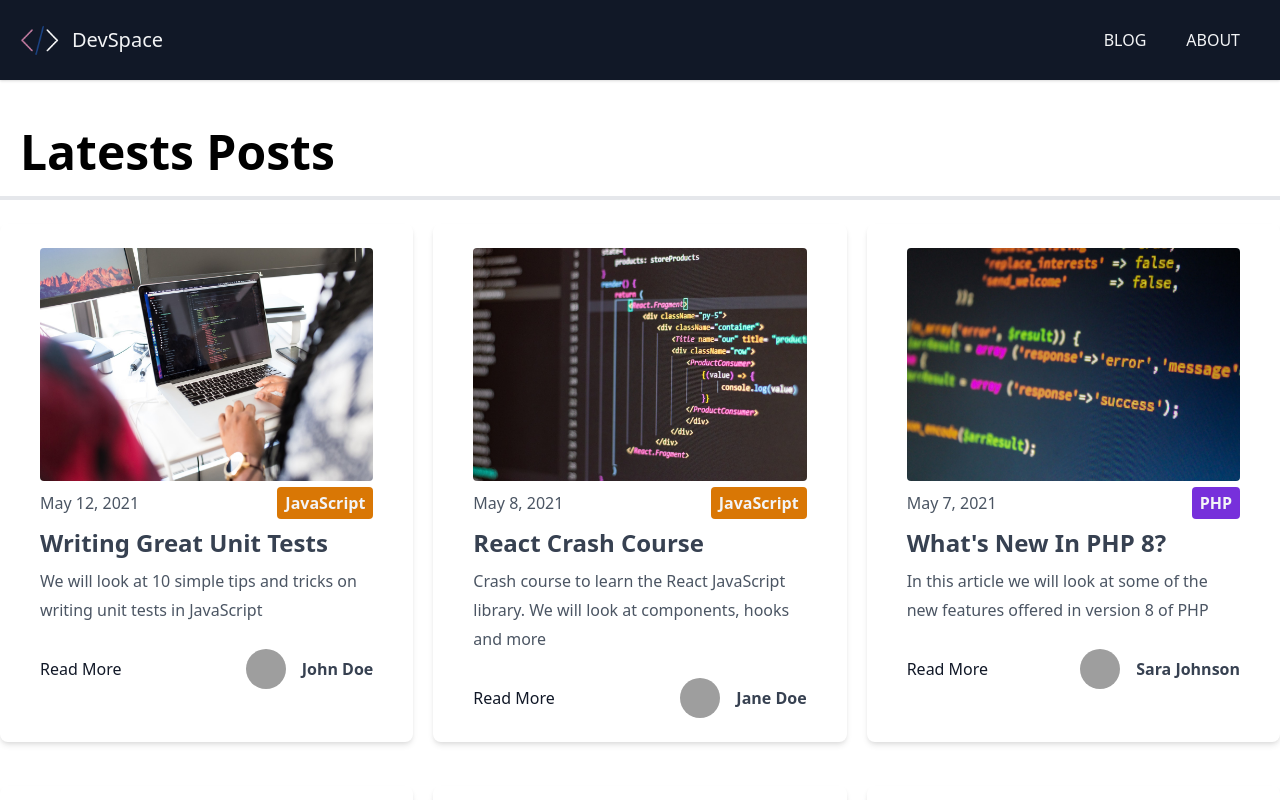
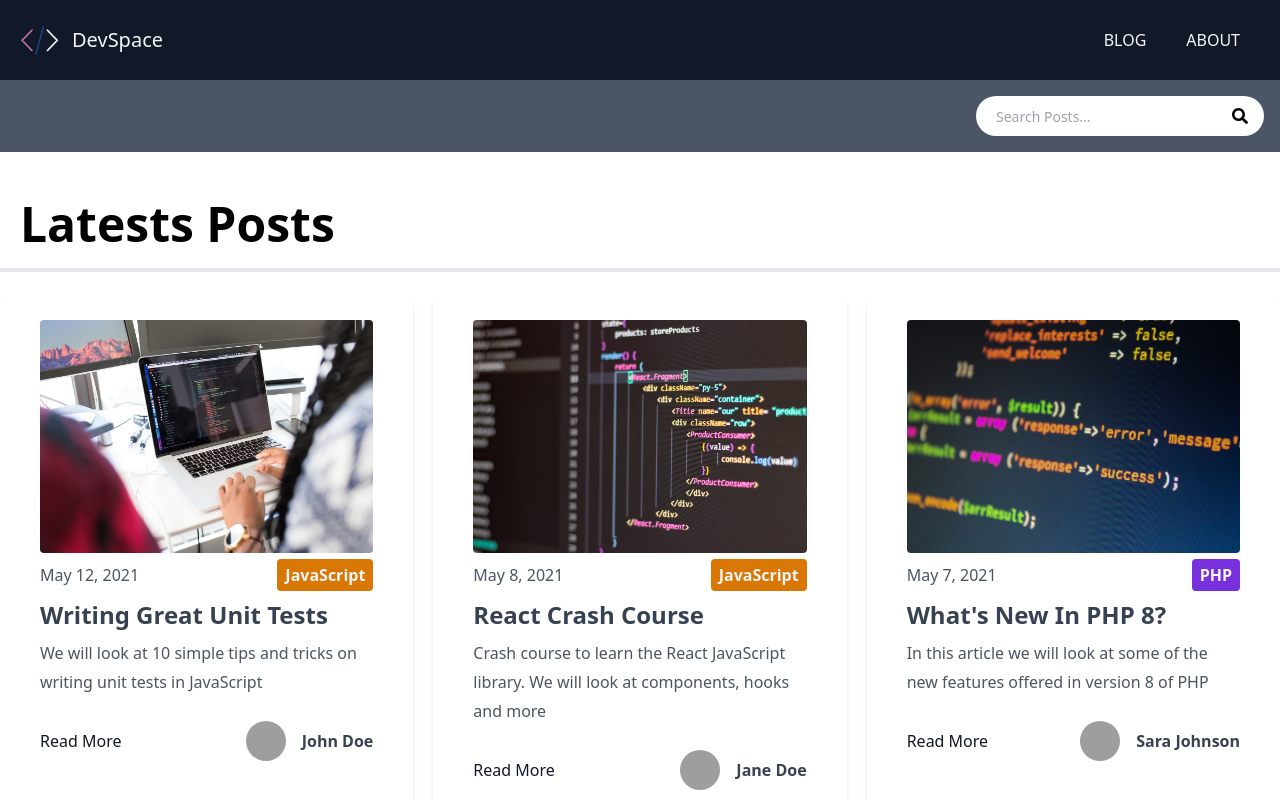
Before and after one commit to Thomas13702/DevSpace, a Next.js app: page / in a window 1280 px wide. Shown: the top 800 px of the page. Built offline with nearby package versions, Linux system fonts and the light colour scheme; grey boxes are pictures that could not be loaded.

Commit message:
Added Search component

```diff
--- a/components/Layout.js
+++ b/components/Layout.js
@@ -1,5 +1,6 @@
 import Head from "next/head";
 import Header from "./Header";
+import Search from "./Search";
 
 export default function Layout({ title, children, keywords, description }) {
   return (
@@ -11,6 +12,7 @@ export default function Layout({ title, children, keywords, description }) {
         <link rel="icon" href="/favicon.ico" />
       </Head>
       <Header />
+      <Search />
       <main className="container mx-auto my-7">{children}</main>
     </div>
   );
--- a/components/Post.js
+++ b/components/Post.js
@@ -2,9 +2,10 @@ import Link from "next/link";
 import Image from "next/image";
 import CategoryLabel from "./Categorylabel";
 
-export default function Post({ post }) {
+export default function Post({ post, compact }) {
   return (
     <div className="w-full px-10 py-6 bg-whote rounded-lg shadow-md mt-6">
+      {!compact && (
         <Image
           src={post.frontmatter.cover_image}
           alt=""
@@ -12,6 +13,7 @@ export default function Post({ post }) {
           width={600}
           className="mb-4 rounded"
         />
+      )}
 
       <div className="flex justify-between items-center">
         <span className="font-light text-gray-600">
@@ -28,7 +30,7 @@ export default function Post({ post }) {
         </Link>
         <p className="mt-2 text-gray-600">{post.frontmatter.excerpt}</p>
       </div>
-
+      {!compact && (
         <div className="flex justify-between items-center mt-6">
           <Link href={`/blog/${post.slug}`}>
             <a className="text-gray-900 hover:text-blue-600">Read More</a>
@@ -39,9 +41,12 @@ export default function Post({ post }) {
               alt=""
               className="mx-4 w-10 h-10 object-cover rounded-full hidden sm:block"
             />
-          <h3 className="text-gray-700 font-bold">{post.frontmatter.author}</h3>
+            <h3 className="text-gray-700 font-bold">
+              {post.frontmatter.author}
+            </h3>
           </div>
         </div>
+      )}
     </div>
   );
 }
--- /dev/null
+++ b/components/Search.js
@@ -0,0 +1,44 @@
+import { useState, useEffect } from "react";
+import { FaSearch } from "react-icons/fa";
+import SearchResults from "./SearchResults";
+
+export default function Search() {
+  const [searchTerm, setSearchTerm] = useState("");
+  const [searchResults, setSearchResults] = useState([]);
+
+  useEffect(() => {
+    const getResults = async () => {
+      if (searchTerm === "") {
+        setSearchResults([]);
+      } else {
+        const res = await fetch(`/api/search?q=${searchTerm}`);
+        const { results } = await res.json();
+        setSearchResults(results);
+      }
+    };
+
+    getResults();
+  }, [searchTerm]);
+
+  return (
+    <div className="relative bg-gray-600 p-4">
+      <div className="container mx-auto flex items-center justify-content md:justify-end">
+        <div className="relative text-gray-600 w-72">
+          <form>
+            <input
+              type="search"
+              name="search"
+              id="search"
+              className="bg-white h-10 px-5 pr-10 rounded-full text-sm focus:outline-none w-72"
+              value={searchTerm}
+              onChange={(e) => setSearchTerm(e.target.value)}
+              placeholder="Search Posts..."
+            />
+            <FaSearch className="absolute top-0 right-0 text-black mt-3 mr-4" />
+          </form>
+        </div>
+      </div>
+      <SearchResults results={searchResults} />
+    </div>
+  );
+}
--- /dev/null
+++ b/components/SearchResults.js
@@ -0,0 +1,15 @@
+import Post from "./Post";
+
+export default function SearchResults({ results }) {
+  if (results.length === 0) return <></>;
+  return (
+    <div className="absolute top-20 right-0 md:right-10 z-10 border-4 border-gray-500 bg-white text-black w-full md:w-6/12 rounded-2xl">
+      <div className="p-10">
+        <h2 className="text-3xl mb-3">{results.length} Results</h2>
+        {results.map((result, index) => (
+          <Post key={index} post={result} compact={true} />
+        ))}
+      </div>
+    </div>
+  );
+}
--- a/package.json
+++ b/package.json
@@ -14,6 +14,7 @@
     "next": "11.0.0",
     "react": "17.0.2",
     "react-dom": "17.0.2",
+    "react-icons": "^4.2.0",
     "source-map": "^0.8.0-beta.0"
   },
   "devDependencies": {
--- a/pages/api/hello.js
+++ /dev/null
@@ -1,5 +0,0 @@
-// Next.js API route support: https://nextjs.org/docs/api-routes/introduction
-
-export default function handler(req, res) {
-  res.status(200).json({ name: 'John Doe' })
-}
--- /dev/null
+++ b/pages/api/search.js
@@ -0,0 +1,38 @@
+import fs from "fs";
+import path from "path";
+import matter from "gray-matter";
+
+export default function handler(req, res) {
+  let posts;
+
+  if (process.env.NODE_ENV === "production") {
+    //TODO - fetch from cache
+  } else {
+    const files = fs.readdirSync(path.join("posts"));
+
+    posts = files.map((filename) => {
+      const slug = filename.replace(".md", "");
+
+      const markdownWithMeta = fs.readFileSync(
+        path.join("posts", filename),
+        "utf-8"
+      );
+
+      const { data: frontmatter } = matter(markdownWithMeta);
+
+      return {
+        frontmatter,
+        slug,
+      };
+    });
+  }
+
+  const results = posts.filter(
+    ({ frontmatter: { title, excerpt, category } }) =>
+      title.toLowerCase().indexOf(req.query.q) != -1 ||
+      excerpt.toLowerCase().indexOf(req.query.q) != -1 ||
+      category.toLowerCase().indexOf(req.query.q) != -1
+  );
+
+  res.status(200).json(JSON.stringify({ results }));
+}
```
Also changed, not shown: 1 other file (tests, documents, lock files or other folders). Lines whose indentation alone changed are shown as unchanged.
